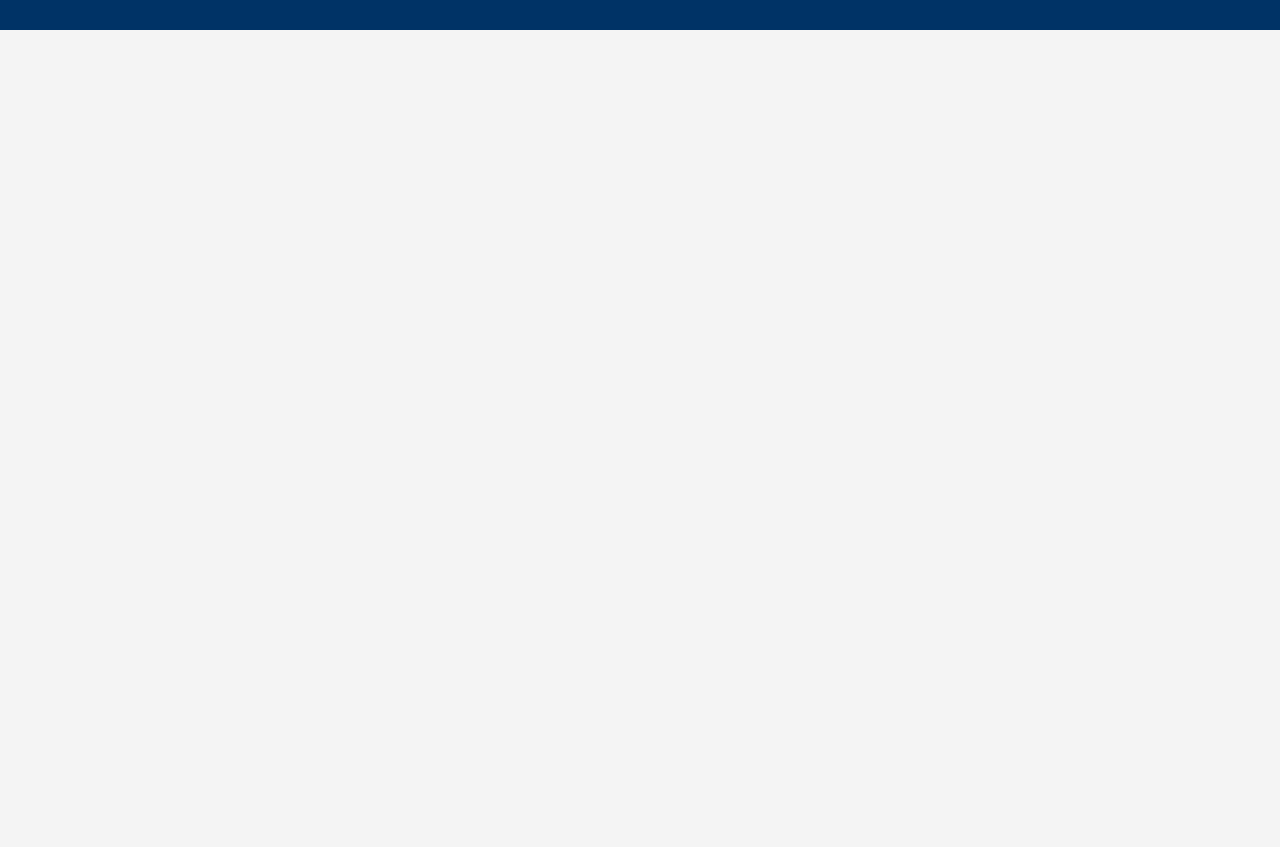
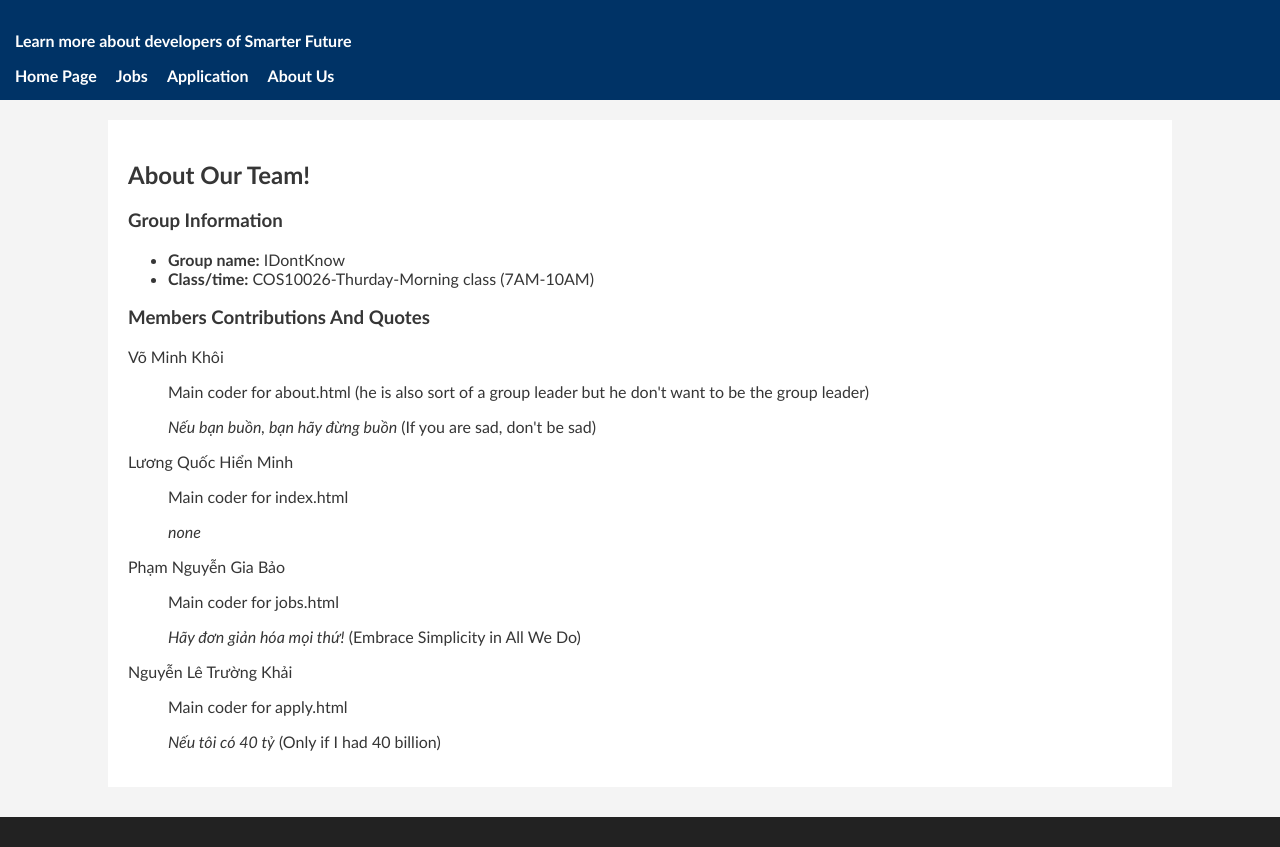
Before and after one commit to KhoiIDK/IDontKnowGr, a plain HTML site: page about.html in a window 1280 px wide. Before the commit the page ends 800 px from the top, so only its background shows below. Drawn offline with Linux system fonts and the light colour scheme.

Commit message:
upd about.html, havent finished yet

```diff
--- a/about.html
+++ b/about.html
@@ -9,7 +9,54 @@
 
 <body>
     <header>
+        <p><strong>Learn more about developers of Smarter Future</strong></p>
+        <nav>
+            <a href="index.html">Home Page</a>
+            <a href="jobs.html">Jobs</a>
+            <a href="apply.html">Application</a>
+            <a href="about.html">About Us</a>
+        </nav>
+    </header>
 
-    </header>
+    <main>
+        <h2>About Our Team!</h2>
+        <section>
+            <h3>Group Information</h3>
+            <ul>
+                <li><strong>Group name:</strong> IDontKnow</li>
+                <li><strong>Class/time:</strong> COS10026-Thurday-Morning class (7AM-10AM)</li>
+            </ul>
+        </section>
+        <section>
+            <h3>Members Contributions And Quotes</h3>
+            <dl>
+                <dt>Võ Minh Khôi</dt>
+                <dd>
+                    <p>Main coder for about.html (he is also sort of a group leader but he don't want to be the group leader)</p>
+                    <p><em>Nếu bạn buồn, bạn hãy đừng buồn</em> (If you are sad, don't be sad)</p>
+                </dd>
+                <dt>Lương Quốc Hiển Minh</dt>
+                <dd>
+                    <p>Main coder for index.html</p>
+                    <p><em>none</em></p>
+                </dd>
+                <dt>Phạm Nguyễn Gia Bảo</dt>
+                <dd>
+                    <p>Main coder for jobs.html</p>
+                    <P><em>Hãy đơn giản hóa mọi thứ!</em> (Embrace Simplicity in All We Do)</P>
+                </dd>
+                <dt>Nguyễn Lê Trường Khải</dt>
+                <dd>
+                    <p>Main coder for apply.html</p>
+                    <p><em>Nếu tôi có 40 tỷ</em> (Only if I had 40 billion)</p>
+                </dd>
+            </dl>
+        </section>
+    </main>
+
+    <footer>
+
+    </footer>
 </body>
 </html>
+<!--REMEMBER TO TAKE A GROUP PHOTO-->
```
